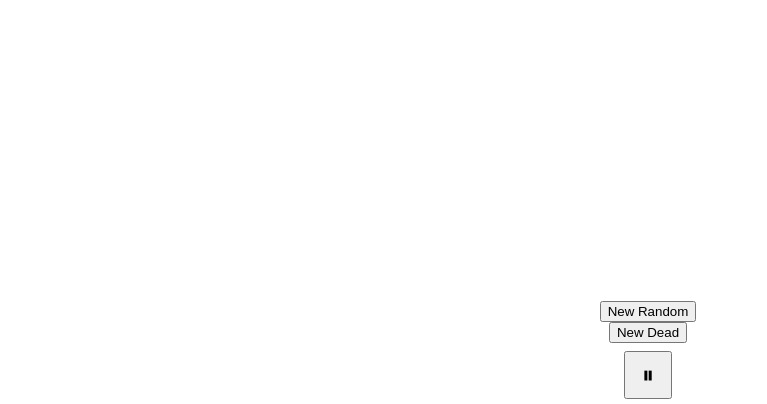
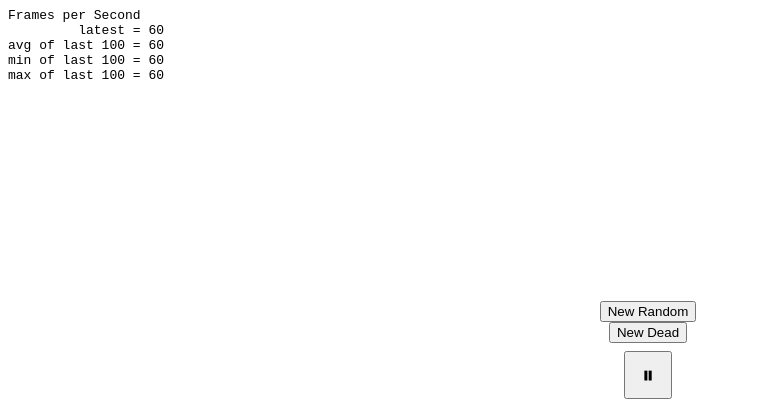
Before and after one commit to Joxtacy/wasm-game-of-life, a website built with webpack: page www/index.html in a window 1280 px wide. Shown: the top 404 px of the page, without its empty margins (0-767 px from the left). Built offline with nearby package versions, Linux system fonts and the light colour scheme; what wasm-game-of-life would draw is missing.

Commit message:
Add fps counter

```diff
--- a/www/index.html
+++ b/www/index.html
@@ -28,6 +28,14 @@
           font-size: 1.5rem;
           margin: 0.5rem;
       }
+
+      #fps {
+          position: absolute;
+          top: 0;
+          left: 0;
+          white-space: pre;
+          font-family: monospace;
+      }
     </style>
   </head>
   <body>
@@ -37,6 +45,7 @@
     <button id="play-pause"></button>
     <label for="gen-speed">Gen Speed</label>
     <input type="range" id="gen-speed" min="1" max="100" value="1" step="1" />
+    <div id="fps"></div>
     <canvas id="game-of-life-canvas"></canvas>
     <div id="gen-counter"></div>
     <script src="./bootstrap.js"></script>
--- a/www/index.js
+++ b/www/index.js
@@ -1,6 +1,49 @@
 // Import the WebAssembly memory at the top of the file.
 import { memory } from "wasm-game-of-life/wasm_game_of_life_bg";
 import { Universe, Cell } from "wasm-game-of-life";
+
+const fps = new class {
+    constructor() {
+        this.fps = document.getElementById("fps");
+        this.frames = [];
+        this.lastFrameTimeStamp = performance.now();
+    }
+
+    render() {
+        // Convert the delta time since the last frame render into a measure
+        // of frames per second.
+        const now = performance.now();
+        const delta = now - this.lastFrameTimeStamp;
+        this.lastFrameTimeStamp = now;
+        const fps = 1 / delta * 1000;
+
+        // Save only the latest 100 timings.
+        this.frames.push(fps);
+        if (this.frames.length > 100) {
+            this.frames.shift();
+        }
+
+        // Find the max, min, and mean of our 100 latest timings.
+        let min = Infinity;
+        let max = -Infinity;
+        let sum = 0;
+        for (let i = 0; i < this.frames.length; i++) {
+            sum += this.frames[i];
+            min = Math.min(this.frames[i], min);
+            max = Math.max(this.frames[i], max);
+        }
+        let mean = sum / this.frames.length;
+
+        // Render the statistics.
+        this.fps.textContent = `
+Frames per Second
+         latest = ${Math.round(fps)}
+avg of last 100 = ${Math.round(mean)}
+min of last 100 = ${Math.round(min)}
+max of last 100 = ${Math.round(max)}
+`.trim();
+    }
+};
 
 const CELL_SIZE = 5; // px
 const GRID_COLOR = "#CCCCCC";
@@ -132,6 +175,8 @@ const isPaused = () => animationId === null;
 // result of `requestAnimationFrame` is assigned to
 // `animationId`.
 const renderLoop = () => {
+    fps.render();
+
     // debugger;
     const genSpeed = parseInt(genSpeedInput.value);
     for (let i = 0; i < genSpeed; i++) {
```
